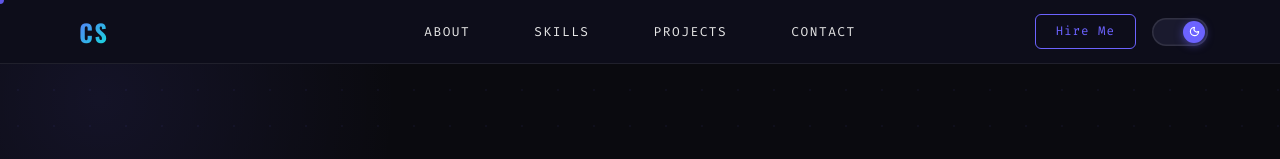
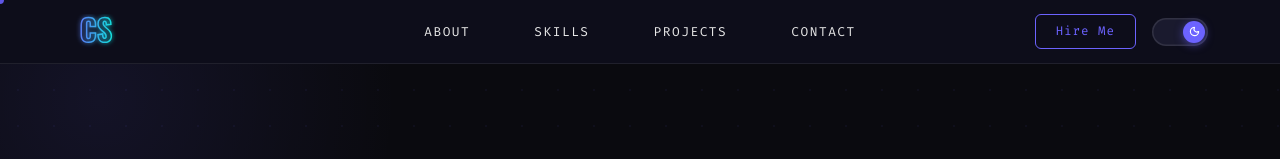
Before and after one commit to carlosaculsan-ui/my-portfolio, a React (Vite) app: page / in a window 1280 px wide. Shown: the top 159 px of the page. Built offline with nearby package versions, Linux system fonts and the light colour scheme.

Commit message:
feat: replace CS text logo with CS.png in navbar, favicon, and home screen icon

```diff
--- a/index.html
+++ b/index.html
@@ -14,7 +14,8 @@
         } catch(e) {}
       })();
     </script>
-    <link rel="icon" type="image/svg+xml" href="/favicon.svg" />
+    <link rel="icon" type="image/png" href="/CS.png" />
+    <link rel="apple-touch-icon" href="/CS.png" />
     <meta name="viewport" content="width=device-width, initial-scale=1.0" />
     <title>Carlo Saculsan | Developer Portfolio</title>
     <meta name="description" content="Carlo Saculsan — front-end focused developer building fast, beautiful web experiences." />
--- a/src/components/Navbar.jsx
+++ b/src/components/Navbar.jsx
@@ -174,7 +174,32 @@ export default function Navbar() {
             className="nav-logo"
             aria-label="Home"
           >
-            CS
+            <svg width="48" height="34" viewBox="0 0 48 34" fill="none" xmlns="http://www.w3.org/2000/svg">
+              <defs>
+                <linearGradient id="nl-grad" x1="0" y1="17" x2="48" y2="17" gradientUnits="userSpaceOnUse">
+                  <stop offset="0%" stopColor="#6C63FF" />
+                  <stop offset="100%" stopColor="#00F5D4" />
+                </linearGradient>
+                <filter id="nl-glow" x="-30%" y="-30%" width="160%" height="160%">
+                  <feGaussianBlur in="SourceGraphic" stdDeviation="2" result="blur" />
+                  <feMerge>
+                    <feMergeNode in="blur" />
+                    <feMergeNode in="SourceGraphic" />
+                  </feMerge>
+                </filter>
+              </defs>
+              <text
+                x="24" y="28"
+                textAnchor="middle"
+                fontFamily="Oswald, sans-serif"
+                fontWeight="700"
+                fontSize="30"
+                fill="none"
+                stroke="url(#nl-grad)"
+                strokeWidth="1.5"
+                filter="url(#nl-glow)"
+              >CS</text>
+            </svg>
           </a>
         </div>
 
--- a/src/index.css
+++ b/src/index.css
@@ -876,14 +876,6 @@ body {
 
 /* ── Footer ──────────────────────────────────────────── */
 .nav-logo {
-  font-family: "Oswald", sans-serif;
-  font-weight: 700;
-  font-size: 1.5rem;
-  letter-spacing: 0.08em;
-  background: linear-gradient(135deg, var(--accent), var(--teal));
-  -webkit-background-clip: text;
-  -webkit-text-fill-color: transparent;
-  background-clip: text;
   text-decoration: none;
   display: inline-flex;
   align-items: center;
```
Also changed, not shown: public/CS.png (added).
